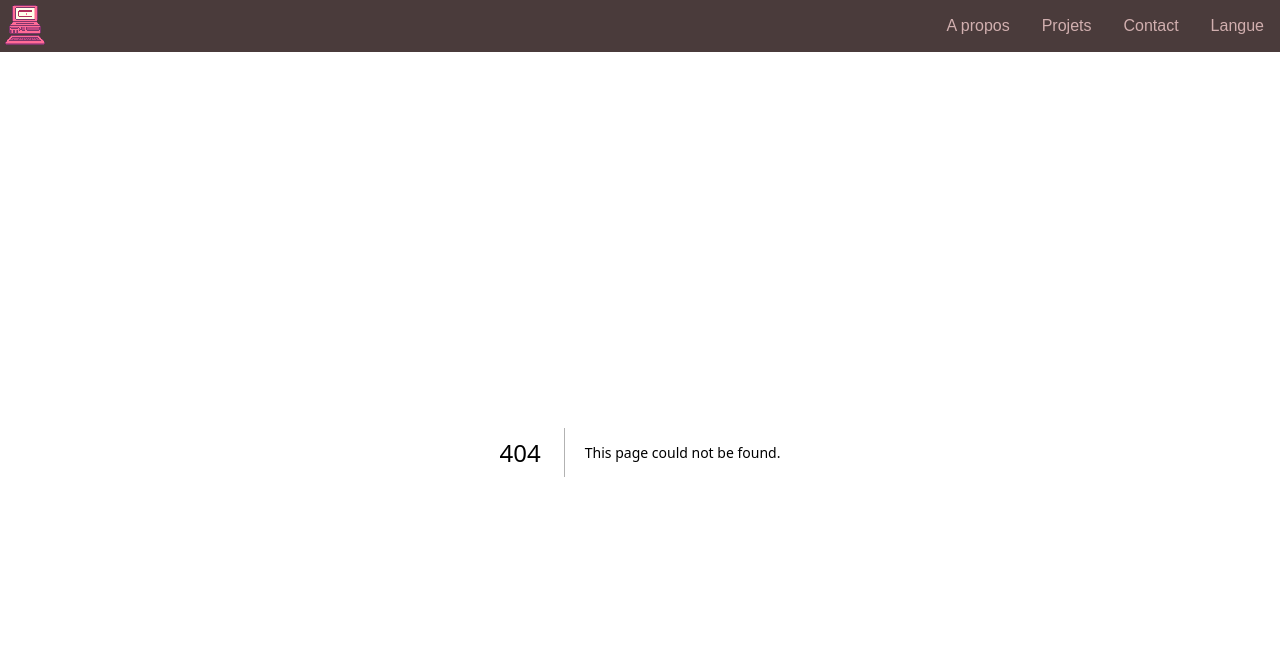
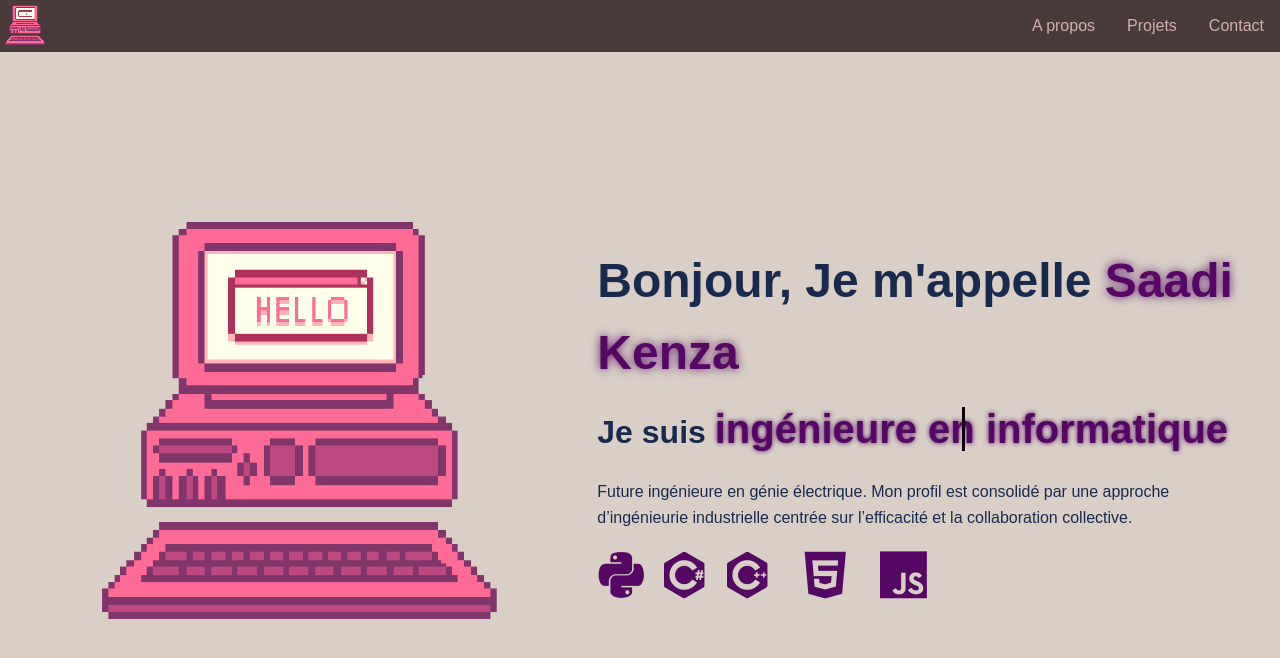
Before and after one commit to SaadiKenza/new-portfolio, a Next.js app: page / in a window 1280 px wide. Before the commit this address had no page. Shown: the top 658 px of the page. Built offline with nearby package versions, Linux system fonts and the light colour scheme.

Commit message:
finish the About me page

```diff
--- a/app/Aboutme/page.tsx
+++ /dev/null
@@ -1,9 +0,0 @@
-export default function Aboutme(){
-    return(
-       <>
-        <div>
-
-        </div>
-       </>
-    )
-}
--- a/app/components/Navbar.tsx
+++ b/app/components/Navbar.tsx
@@ -14,19 +14,6 @@ const Header: React.FC = () => {
         className="logo-page"
       />
       <ul>
-        <li className="dropdown">
-          <button
-            type="button"
-            className="dropbtn"
-            aria-haspopup="true"
-          >
-            Langue
-          </button>
-            <div className="dropdown-content">
-              <a href="#">Français</a>
-              <a href="#">Anglais</a>
-            </div>
-        </li>
         <li>
           <a href="/CV">Contact</a>
         </li>
@@ -34,7 +21,7 @@ const Header: React.FC = () => {
           <a href="#projets">Projets</a>
         </li>
         <li>
-          <a href="/Aboutme">A propos</a>
+          <a href="/">A propos</a>
         </li>
       </ul>
     </div>
--- a/app/globals.css
+++ b/app/globals.css
@@ -117,3 +117,113 @@ ul li .dropdown-content {
   image-rendering: pixelated;
   z-index: 10;
 }
+.main-container {
+  width: 100%;
+  min-height: 90vh;
+  display: flex;
+  justify-content: space-evenly;
+  align-items: center;
+  padding-top: 20px;
+}
+
+.main-container .image {
+  z-index: 1;
+  width: 40%;
+  display: flex;
+  justify-content: center;
+}
+
+.main-container .image img {
+  width: 100%;
+  max-width: 400px;
+  height: auto;
+}
+
+.main-container .content {
+  color: rgb(26, 42, 79);
+  width: 50%;
+  text-align: left;
+  min-height: 100px;
+}
+
+.content h1 {
+  font-size: clamp(1rem, 2rem + 2vw, 3rem);
+  margin-bottom: 10px;
+  font-weight: 700;
+}
+
+.content h1 span {
+  color: rgb(84, 8, 99);
+  text-shadow: 0 0 10px rgba(84, 8, 99, 0.9);
+}
+
+/* --- Animation Typewriter --- */
+.content .typerwriter {
+  font-weight: 600;
+  font-size: clamp(1rem, 1rem + 2vw, 2rem);
+  margin-bottom: 20px;
+}
+
+.content .typerwriter span {
+  color: rgb(84, 8, 99);
+  font-size: clamp(1.5rem, 2.5rem, 3rem);
+  text-shadow: 0 0 5px rgb(84, 8, 99);
+  position: relative;
+}
+
+.typerwriter span::before {
+  content: "Ingénieure en génie électrique";
+  animation: words 15s infinite;
+}
+
+.typerwriter span::after {
+  content: "";
+  position: absolute;
+  width: calc(100% + 8px);
+  height: 100%;
+  top: 0;
+  right: -8px;
+  background-color: var(--main-bg-color);
+  border-left: 3px solid black;
+  animation: cursor 0.6s linear infinite, typing 15s infinite;
+}
+
+/* --- Keyframes --- */
+@keyframes cursor {
+  to { border-left: 3px solid rgb(84, 8, 99); }
+}
+
+@keyframes words {
+  0%, 33% { content: "ingénieure en génie électrique"; }
+  34%, 66% { content: "ingénieure en informatique"; }
+  67%, 100% { content: "développeuse"; }
+}
+
+@keyframes typing {
+  10%, 15%, 30%, 35%, 50%, 55%, 70%, 75%, 90%, 95% { width: 0; }
+  5%, 20%, 25%, 40%, 45%, 60%, 65%, 80%, 85% { width: calc(100% + 8px); }
+}
+
+.content p {
+  font-size: clamp(0.9rem, 1rem, 1.1rem);
+  margin: 20px 0;
+  line-height: 1.6;
+}
+.skills {
+  display: flex;
+  gap: 15px;
+  flex-wrap: wrap;
+  margin-top: 20px;
+}
+
+.skills i {
+  font-size: 3rem;
+  color: rgb(84, 8, 99);
+  transition: 0.2s linear;
+}
+
+.skills i:hover {
+  transform: scale(1.2);
+  filter: drop-shadow(0 0 5px rgb(84, 8, 99));
+  cursor: url('/pointeur.png'), auto;
+}
--- a/app/layout.tsx
+++ b/app/layout.tsx
@@ -2,6 +2,13 @@ import type { Metadata } from "next";
 import { Geist, Geist_Mono } from "next/font/google";
 import "./globals.css";
 import Navbar from "./components/Navbar";
+import { Poppins } from 'next/font/google';
+
+const poppins = Poppins({
+  weight: ['400', '600', '700'],
+  subsets: ['latin'],
+  display: 'swap',
+});
 
 const geistSans = Geist({
   variable: "--font-geist-sans",
@@ -14,8 +21,8 @@ const geistMono = Geist_Mono({
 });
 
 export const metadata: Metadata = {
-  title: "Create Next App",
-  description: "Generated by create next app",
+  title: "Portfolio",
+  description: "Ingénieure",
 };
 
 export default function RootLayout({
@@ -24,7 +31,10 @@ export default function RootLayout({
   children: React.ReactNode;
 }>) {
   return (
-    <html lang="en">
+    <html lang="fr" className={poppins.className}>
+      <head>
+        <link rel="stylesheet" type='text/css' href="https://cdn.jsdelivr.net/gh/devicons/devicon@latest/devicon.min.css" />
+      </head>
       <body
         className={`${geistSans.variable} ${geistMono.variable} antialiased`}
       >
--- /dev/null
+++ b/app/page.tsx
@@ -0,0 +1,30 @@
+export default function Home(){
+return (
+    <main>
+      <div className="main-container">
+        <div className="image">
+            <img src="/logo.png" alt="HI" />
+        </div>
+        <div className="content">
+          <h1>Bonjour, Je m'appelle <span>Saadi Kenza</span></h1>
+
+          <div className="typerwriter">
+             Je suis <span></span>
+          </div>
+          <p>
+            Future ingénieure en génie électrique. Mon profil est consolidé par une approche d’ingénieurie industrielle centrée sur l’efficacité et la collaboration collective.
+          </p>
+          <div className="skills">
+            <i className="devicon-python-plain"></i>
+            <i className="devicon-csharp-plain"></i>
+            <i className="devicon-cplusplus-plain"></i>
+            <i className="devicon-c-original"></i>
+            <i className="devicon-html5-plain"></i>
+            <i className="devicon-azuresqldatabase-plain"></i>
+            <i className="devicon-javascript-plain"></i>
+          </div>
+        </div>
+      </div>
+    </main>
+  );
+}
```
